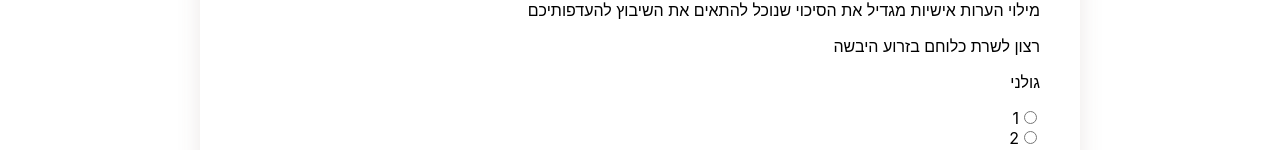
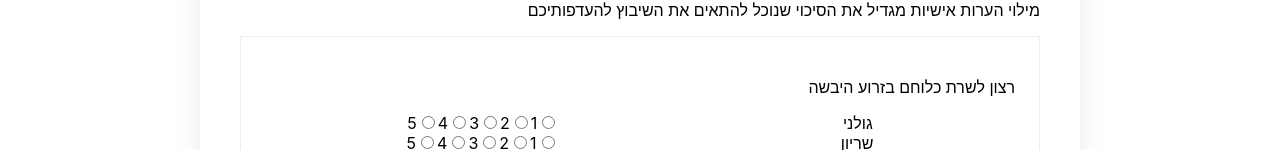
Before and after one commit to roeeLitman/test.css, a React (Vite) app in the folder client/: page / in a window 1280 px wide. Shown: the part 802-952 px from the top of the page. Built offline with nearby package versions, Linux system fonts and the light colour scheme.

Commit message:
add a litel css

```diff
--- /dev/null
+++ b/client/src/components/pages/PreferencesForm/DivPreferences/DivPreferences.css
@@ -0,0 +1,7 @@
+.divPreferences{
+    margin-bottom: 3rem;
+    /* background-color: #e1d7980d;
+    border-radius: 8px; */
+    padding: 1.5rem;
+    border: 1px solid rgba(103, 86, 69, .1);
+}
--- a/client/src/components/pages/PreferencesForm/DivPreferences/DivPreferences.tsx
+++ b/client/src/components/pages/PreferencesForm/DivPreferences/DivPreferences.tsx
@@ -3,6 +3,8 @@ import LinePreferences from "./LinePreferences/LinePreferences";
 import { useDispatch } from "react-redux";
 import CombatPreferencesSlice from "../../../../redux/slices/CombatPreferences";
 import { Action, UnknownAction } from "redux";
+import './DivPreferences.css'
+
 
 interface Props {
     roles: string[];
@@ -22,7 +24,7 @@ export default function DivPreferences({
 }: Props) {
 
     return (
-        <div>
+        <div className="divPreferences">
             <p>{title}</p>
             <LinePreferences
                 functionsInRedux={functionsInRedux.first}
--- /dev/null
+++ b/client/src/components/pages/PreferencesForm/DivPreferences/LinePreferences/LinePreferences.css
@@ -0,0 +1,11 @@
+.linePreferences{
+    display: flex;
+    flex-direction: row;
+    justify-content: space-around;
+}
+
+.Squares{
+    display: flex;
+    flex-direction: row;
+    align-items: center;
+}
--- a/client/src/components/pages/PreferencesForm/DivPreferences/LinePreferences/LinePreferences.tsx
+++ b/client/src/components/pages/PreferencesForm/DivPreferences/LinePreferences/LinePreferences.tsx
@@ -1,29 +1,31 @@
-import React, { useEffect, useState } from 'react'
-import Square from './Square'
-import Role from './Role'
-import { useDispatch } from 'react-redux'
-import store, { useAppSelector } from '../../../../../redux/store'
-import { UnknownAction } from 'redux'
+import React, { useEffect, useState } from "react";
+import Square from "./Square";
+import Role from "./Role";
+import { useDispatch } from "react-redux";
+import { UnknownAction } from "redux";
+import "./LinePreferences.css";
 
-interface Props{
-    role: string,
-    functionsInRedux: UnknownAction //((howMuchWant: number)=>void)
+interface Props {
+    role: string;
+    functionsInRedux: UnknownAction; //((howMuchWant: number)=>void)
 }
 
-export default function LinePreferences({role, functionsInRedux }:Props) {
-    const [howMuchWant, setHowMuchWant ] = useState<null | number>(null)
-    const dispach = useDispatch()
-    useEffect(()=>{
-        dispach((functionsInRedux(howMuchWant)))
-    },[howMuchWant])
-  return (
-    <div>
-        <Role role={role}/>
-        <Square setHowMuchWant={setHowMuchWant}  number={1}/>
-        <Square setHowMuchWant={setHowMuchWant}  number={2}/>
-        <Square setHowMuchWant={setHowMuchWant}  number={3}/>
-        <Square setHowMuchWant={setHowMuchWant}  number={4}/>
-        <Square setHowMuchWant={setHowMuchWant}  number={5}/>
-    </div>
-  )
+export default function LinePreferences({ role, functionsInRedux }: Props) {
+    const [howMuchWant, setHowMuchWant] = useState<null | number>(null);
+    const dispach = useDispatch();
+    useEffect(() => {
+        dispach(functionsInRedux(howMuchWant));
+    }, [howMuchWant]);
+    return (
+        <div className="linePreferences">
+            <Role role={role} />
+            <div className="Squares">
+                <Square setHowMuchWant={setHowMuchWant} number={1} />
+                <Square setHowMuchWant={setHowMuchWant} number={2} />
+                <Square setHowMuchWant={setHowMuchWant} number={3} />
+                <Square setHowMuchWant={setHowMuchWant} number={4} />
+                <Square setHowMuchWant={setHowMuchWant} number={5} />
+            </div>
+        </div>
+    );
 }
--- a/client/src/components/pages/PreferencesForm/DivPreferences/LinePreferences/Role.tsx
+++ b/client/src/components/pages/PreferencesForm/DivPreferences/LinePreferences/Role.tsx
@@ -7,6 +7,6 @@ interface Props{
 
 export default function Role({role}:Props) {
   return (
-    <p>{role}</p>
+    <span>{role}</span>
   )
 }
--- a/client/src/components/pages/PreferencesForm/DivPreferences/LinePreferences/Square.tsx
+++ b/client/src/components/pages/PreferencesForm/DivPreferences/LinePreferences/Square.tsx
@@ -1,5 +1,6 @@
 import React from "react";
 import { useDispatch } from "react-redux";
+import './Square.css'
 
 interface Props {
     number: number;
@@ -7,10 +8,10 @@ interface Props {
 }
 export default function Square({ number, setHowMuchWant }: Props) {
     return (
-        <div>
+        <div >
             <label className="kNQqukZg" htmlFor="">
                 <input onClick={(e)=>{ setHowMuchWant(e.target.value)}} type="radio" value={number} />
-                <span>{number}</span>
+                <span >{number}</span>
             </label>
         </div>
     );
--- a/client/src/components/pages/PreferencesForm/PreferencesForm.tsx
+++ b/client/src/components/pages/PreferencesForm/PreferencesForm.tsx
@@ -15,14 +15,13 @@ export default function PreferencesForm() {
     const dispach = useAppDispatch()
     const {user, CombatPreferences, SupportPreferencesSlice, TechPreferencesSlice} = useAppSelector((state) => {return state})
     const hendelInSubmit = async() => {
-
-        await (async () => {  dispach(userSlice.actions.CombatPreferences(CombatPreferences.user))})()
-        await (async ()=> { dispach(userSlice.actions.SupportPreferences(SupportPreferencesSlice.user))})()
-        await (async () => { dispach(userSlice.actions.techPreferences(TechPreferencesSlice.user))})()
+        await (async () => {await dispach(userSlice.actions.CombatPreferences(CombatPreferences.user))})()
+        await (async () => {await dispach(userSlice.actions.SupportPreferences(SupportPreferencesSlice.user))})()
+        await (async () => {await dispach(userSlice.actions.techPreferences(TechPreferencesSlice.user))})()
         await dispach(fetchToServer(user.user))
         console.log(user.user);
+    }
 
-    }
   return (
     <div className='preferencesForm'>
         <InputName/>
@@ -31,7 +30,7 @@ export default function PreferencesForm() {
         <DivPreferences functionsInRedux={{...SupportPreferences.actions}} title={"רצון לשרת כג'ובניק"} roles={['מש"ק ממטרות', 'רס"ר בנימרודי', "טבח", "ממלא מקרר בסנדוויצ'ים"]}/>
         <DivPreferences functionsInRedux={{...techPreferences.actions}} title={'רצון לשרת בתכנית קודקוד'} roles={["מפתח פולסטאק", "מפתח דאטא", "מפתח דבאופס", "תורן"]}/>
         <Remark/>
-        <button onClick={hendelInSubmit}>add</button>
+        <button onClick={async()=>{await hendelInSubmit()}}>add</button>
     </div>
   )
 }
--- a/client/src/redux/slices/CombatPreferences.ts
+++ b/client/src/redux/slices/CombatPreferences.ts
@@ -22,12 +22,11 @@ const initialState = {
     }
 };
 const CombatPreferencesSlice = createSlice({
-    name: "user",
+    name: "CombatPreferences",
     initialState,
     reducers: {
         first: (state, action) => {
             state.user.golani = action.payload;
-            console.log(1);
 
         },
         second: (state, action) => {
--- a/client/src/redux/slices/SupportPreferences.ts
+++ b/client/src/redux/slices/SupportPreferences.ts
@@ -27,7 +27,7 @@ const initialState = {
 
 
 const SupportPreferencesSlice = createSlice({
-    name: "user",
+    name: "SupportPreferences",
     initialState,
     reducers: {
         first: (state, action) => {
--- a/client/src/redux/slices/TechPreferences.ts
+++ b/client/src/redux/slices/TechPreferences.ts
@@ -22,7 +22,7 @@ const initialState = {
     },
 };
 const TechPreferencesSlice = createSlice({
-    name: "user",
+    name: "TechPreferences",
     initialState,
     reducers: {
         first: (state, action) => {
```
Also changed, not shown: client/src/components/pages/PreferencesForm/DivPreferences/LinePreferences/Square.css (added).
